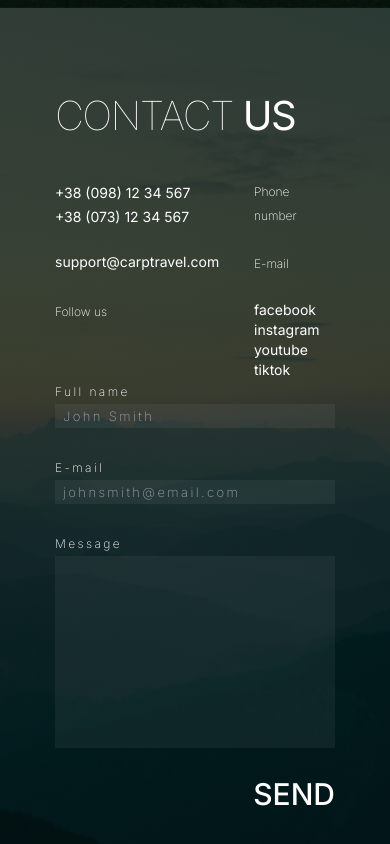
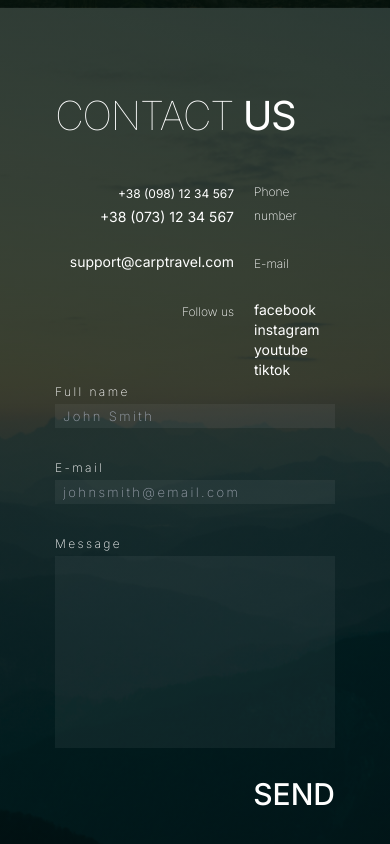
Before and after one commit to Tanyapavliuk/nextjs-carpTravel, a Next.js app: page / in a window 390 px wide. Shown: the part 4720-5564 px from the top of the page. Built offline with nearby package versions, Linux system fonts and the light colour scheme.

Commit message:
corrected class

```diff
--- a/components/Contact/Contact.jsx
+++ b/components/Contact/Contact.jsx
@@ -1,5 +1,4 @@
 import Form from "./Form";
-import LinkContact from "../../ui/LinkContact";
 import Title from "../../ui/Title";
 
 import style from "./Contact.module.css";
@@ -13,33 +12,47 @@ const Contact = () => {
         </Title>
         <div className="lg:grid lg:grid-cols-[1fr_1fr]">
           <div className="grid grid-cols-[1fr_81px] gap-x-5 gap-y-6 mt-9 md:grid-cols-[187px_81px_50px_52px_71px] md:ml-9 md:mb-16 lg:grid-cols-[1fr_1fr] lg:gap-y-[64px] lg:mt-[70px]">
-            <ul className="lg:text-right">
+            <ul className="text-right">
               <li key="1">
-                <LinkContact href="tel:+38(098)1234567">
+                <a
+                  className="hover:underline underline-offset-4 decoration-1 text-white text-xs font-normal md:text-base lg:text-lg "
+                  href="tel:+38(098)1234567"
+                >
                   +38 (098) 12 34 567
-                </LinkContact>
+                </a>
               </li>
               <li key="2">
-                <LinkContact href="tel:+38(073)1234567">
+                <a
+                  className="hover:underline underline-offset-4 decoration-1 text-white text-sm font-normal  md:text-base lg:text-lg"
+                  href="tel:+38(073)1234567"
+                >
                   +38 (073) 12 34 567
-                </LinkContact>
+                </a>
               </li>
             </ul>
             <p className="text-white text-xs font-extralight lg:text-left leading-6">
               Phone number
             </p>
-            <LinkContact href="mailto:support@carptravel.com">
+            <a
+              className="hover:underline underline-offset-4 decoration-1 text-white text-sm text-right md:text-left font-normal md:text-base lg:text-lg md:col-start-1 md:row-start-2 lg:text-right"
+              href="mailto:support@carptravel.com"
+            >
               support@carptravel.com
-            </LinkContact>
+            </a>
             <p className="text-white text-xs font-extralight md:text-left md:col-start-2 md:row-start-2 md:flex md:items-center leading-6">
               E-mail
             </p>
-            <p className="text-white text-xs font-extralight md:text-left md:col-start-4 lg:md:col-start-1 lg:pt-[60px] lg:text-right leading-6">
+            <p className="text-white text-xs font-extralight text-right md:text-left md:col-start-4 lg:md:col-start-1 lg:pt-[60px] lg:text-right leading-6">
               Follow us
             </p>
-            <div className="lg:pt-[60px] flex flex-col">
+            <div className="lg:pt-[60px] ">
               {["facebook", "instagram", "youtube", "tiktok"].map((el, i) => (
-                <LinkContact key={i}>{el}</LinkContact>
+                <p
+                  key={i}
+                  className="text-white text-sm font-normal hover:underline underline-offset-4 decoration-1 md:text-base lg:text-lg "
+                >
+                  {el}
+                </p>
               ))}
             </div>
           </div>
--- a/ui/LinkContact.tsx
+++ /dev/null
@@ -1,14 +0,0 @@
-type Props = { children: string; href?: string };
-
-const LinkContact = ({ href: to, children }: Props): JSX.Element => {
-  return (
-    <a
-      className="hover:underline underline-offset-4 decoration-1 text-white text-sm font-normal  md:text-base lg:text-lg"
-      href={to}
-    >
-      {children}
-    </a>
-  );
-};
-
-export default LinkContact;
```
